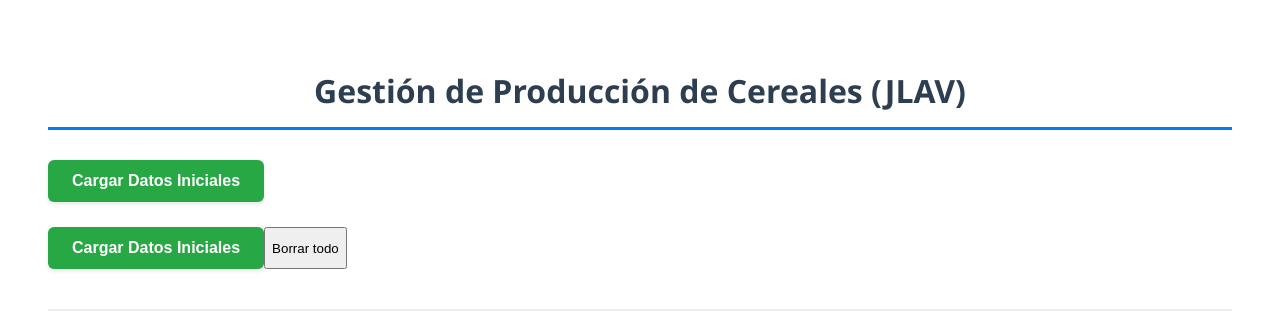
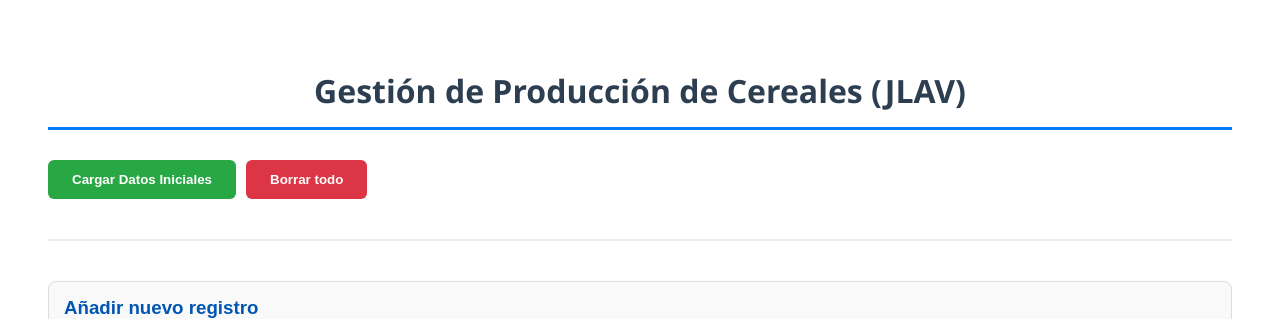
Before and after one commit to gti-sos/SOS2526-18, a SvelteKit app in the folder src/front/: page /cereal-productions in a window 1280 px wide. Shown: the top 319 px of the page. Built offline with nearby package versions, Linux system fonts and the light colour scheme; no server answers.

Commit message:
front-end jlav

```diff
--- a/src/front/src/routes/cereal-productions/+page.svelte
+++ b/src/front/src/routes/cereal-productions/+page.svelte
@@ -4,50 +4,42 @@
     import CerealForm from './CerealForm.svelte';
     import CerealTable from './CerealTable.svelte';
 
-    // 1. VARIABLES GLOBALES (El estado de tu página)
-    // SVELTE 5: Usamos $state para que Svelte sepa que pueden cambiar
     let cereals = $state([]);
     let message = $state("");
     let messageType = $state("danger");
 
-    // 2. FUNCIONES DE LÓGICA (Se quedan en el script)
-
-    // Trae los datos de la API para llenar la tabla
     async function getCereals() {
         const res = await fetch("/api/v2/cereal-productions");
         if (res.ok) {
             const data = await res.json();
-            cereals = data; // <--- SVELTE 5: Simplemente asignamos
+            cereals = data;
         } else {
             message = "Error al conectar con la base de datos.";
             messageType = "danger";
         }
     }
 
-    // Acción del botón verde para meter datos de prueba
     async function loadInitialData() {
         const res = await fetch("/api/v2/cereal-productions/loadInitialData");
         if (res.ok) {
             message = "¡Datos iniciales cargados con éxito!";
             messageType = "success";
-            await getCereals(); // Refrescamos la lista automáticamente
+            await getCereals();
         } else {
             message = "Aviso: Los datos ya existen o el servidor no responde.";
             messageType = "danger";
         }
     }
 
-    // Función para borrar TODOS los registros (DELETE global)
     async function deleteAllCereals() {
         if (confirm("¿Estás seguro de que quieres borrar TODOS los datos?")) {
             const res = await fetch("/api/v2/cereal-productions", {
                 method: "DELETE"
             });
-
             if (res.ok) {
                 message = "Se han eliminado todos los registros correctamente.";
                 messageType = "success";
-                await getCereals(); // La tabla se vaciará sola
+                await getCereals();
             } else {
                 message = "Error: No se han podido borrar los datos.";
                 messageType = "danger";
@@ -55,7 +47,6 @@
         }
     }
 
-    // Esto hace que nada más entrar en la web se cargue la tabla
     onMount(getCereals);
 </script>
 
@@ -68,13 +59,6 @@
         <button onclick={loadInitialData} class="btn-load">
             Cargar Datos Iniciales
         </button>
-    </section>
-
-    <section class="controls">
-        <button onclick={loadInitialData} class="btn-load">
-            Cargar Datos Iniciales
-        </button>
-
         <button onclick={deleteAllCereals} class="btn-delete-all">
             Borrar todo
         </button>
@@ -90,7 +74,6 @@
 </main>
 
 <style>
-    /* ESTA ES LA PARTE QUE ESTABA FALLANDO */
     main {
         font-family: 'Segoe UI', Tahoma, Geneva, Verdana, sans-serif;
         padding: 40px;
@@ -110,7 +93,7 @@
     .controls {
         margin-bottom: 25px;
         display: flex;
-        justify-content: flex-start;
+        gap: 10px; /* Esto separa los botones automáticamente */
     }
 
     .btn-load {
@@ -121,19 +104,24 @@
         border-radius: 6px;
         cursor: pointer;
         font-weight: bold;
-        font-size: 1rem;
-        transition: background-color 0.3s ease, transform 0.1s ease;
-        box-shadow: 0 2px 4px rgba(0,0,0,0.1);
+        transition: background-color 0.3s ease;
     }
 
-    .btn-load:hover {
-        background-color: #218838;
-        transform: translateY(-1px);
+    .btn-load:hover { background-color: #218838; }
+
+    /* ESTO ES LO QUE TE FALTABA EN EL STYLE */
+    .btn-delete-all {
+        background-color: #dc3545;
+        color: white;
+        padding: 12px 24px;
+        border: none;
+        border-radius: 6px;
+        cursor: pointer;
+        font-weight: bold;
+        transition: background-color 0.3s ease;
     }
 
-    .btn-load:active {
-        transform: translateY(1px);
-    }
+    .btn-delete-all:hover { background-color: #c82333; }
 
     hr {
         margin: 40px 0;
```
